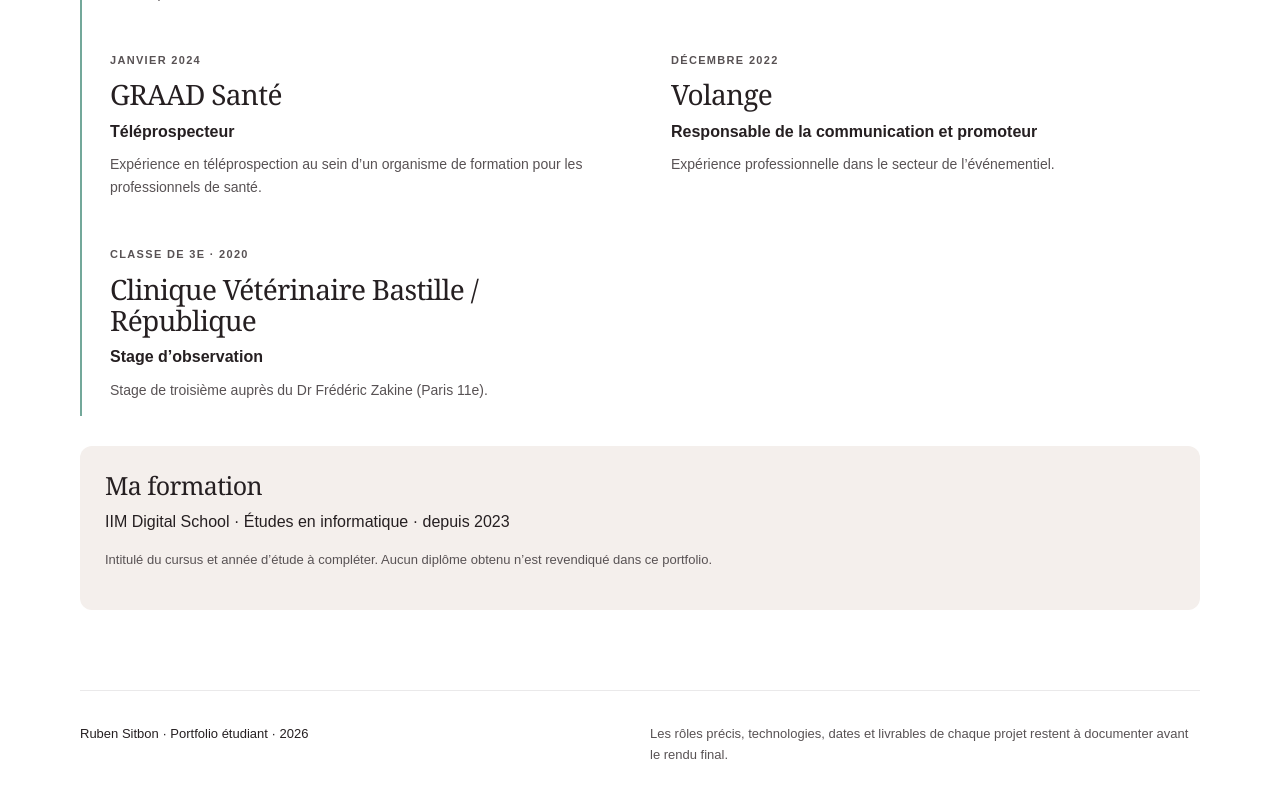
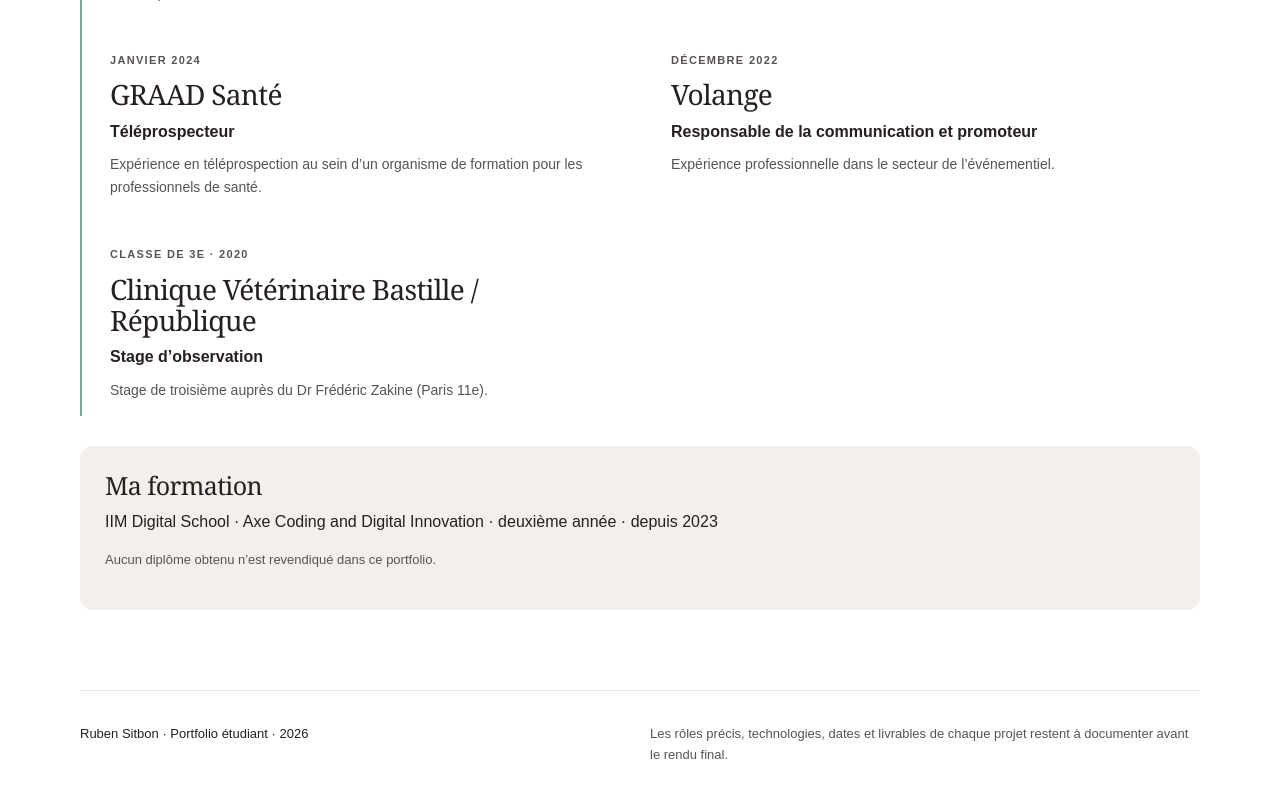
Before and after one commit to rurusit2004/portfolio, a Next.js app: page /parcours in a window 1280 px wide. Shown: the part 505-1303 px from the top of the page. Built offline with nearby package versions, Linux system fonts and the light colour scheme.

Commit message:
Formation : axe Coding and Digital Innovation, deuxième année

```diff
--- a/src/components/Parcours.tsx
+++ b/src/components/Parcours.tsx
@@ -17,10 +17,12 @@ export default function Parcours() {
       </div>
       <div className="education">
         <h3>Ma formation</h3>
-        <p>IIM Digital School · Études en informatique · depuis 2023</p>
+        <p>
+          IIM Digital School · Axe Coding and Digital Innovation · deuxième
+          année · depuis 2023
+        </p>
         <p className="muted">
-          Intitulé du cursus et année d’étude à compléter. Aucun diplôme
-          obtenu n’est revendiqué dans ce portfolio.
+          Aucun diplôme obtenu n’est revendiqué dans ce portfolio.
         </p>
       </div>
     </div>
```
Also changed, not shown: 1 other file (tests, documents, lock files or other folders).
